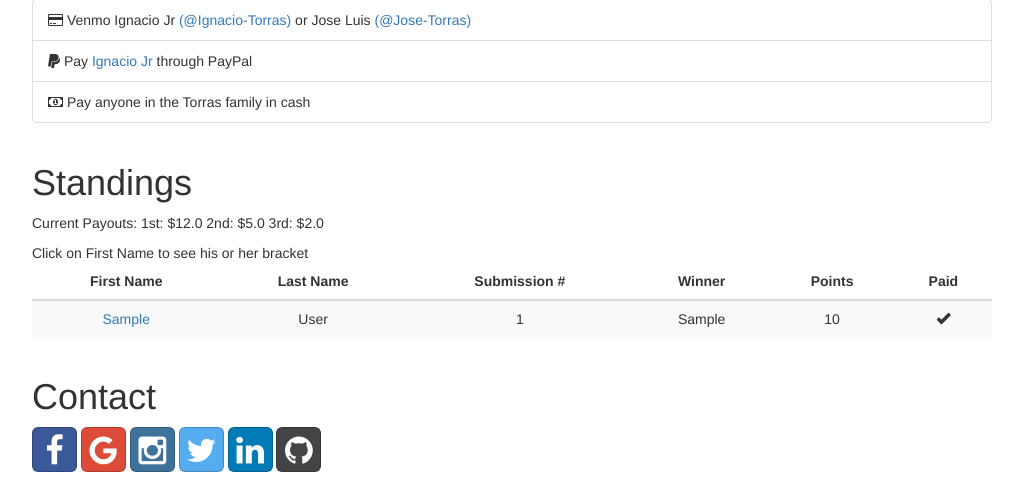
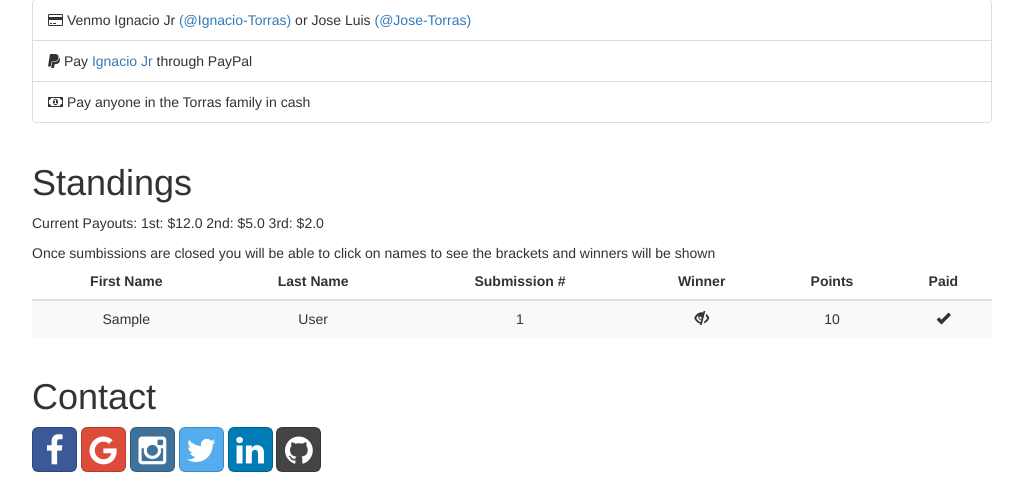
Before and after one commit to itorras13/Euro2016, a Flask app: page / in a window 1280 px wide. Shown: the part 2057-2549 px from the top of the page, without its empty margins (253-1276 px from the left). Run offline with Flask 2, Linux system fonts and the light colour scheme; tables that the repository leaves empty hold one stand-in row (values such as "Sample post"); some libraries are stand-ins or nearby versions.

Commit message:
hid winners and current brackets

```diff
--- a/templates/index.html
+++ b/templates/index.html
@@ -107,7 +107,7 @@
                         <h1>Standings</h1>
                         {% if submissions != [] %}
                             <p>Current Payouts: 1st: ${{submissions|count * 20 * 0.60}} 2nd: ${{submissions|count * 20 * 0.25}} 3rd: ${{submissions|count * 20 * 0.1}}</p>
-                            Click on First Name to see his or her bracket
+                            Once sumbissions are closed you will be able to click on names to see the brackets and winners will be shown
                             <table class="table table-striped table-responsive">
                                 <thead>
                                     <tr>
@@ -117,10 +117,11 @@
                                 <tbody>
                                     {% for submission in submissions %}
                                         <tr>
-                                            <td><a href="show/{{submission['email']}}">{{submission['first_name']}}</a></td>
+                                            <td><!-- <a href="show/{{submission['email']}}"> -->{{submission['first_name']}}</a></td>
                                             <td>{{submission['last_name']}}</td>
                                             <td>{{submission['sub_num']}}</td>
-                                            <td>{{submission['champion']}}</td>
+                                            <!-- <td>{{submission['champion']}}</td> -->
+                                            <td><span class="glyphicon glyphicon-eye-close" aria-hidden="true"></span></td>
                                             <td>{{submission['points']}}</td>
                                             {% if submission['paid'] %}
                                                 <td><span class="glyphicon glyphicon-ok" aria-hidden="true"></span></td>
```
